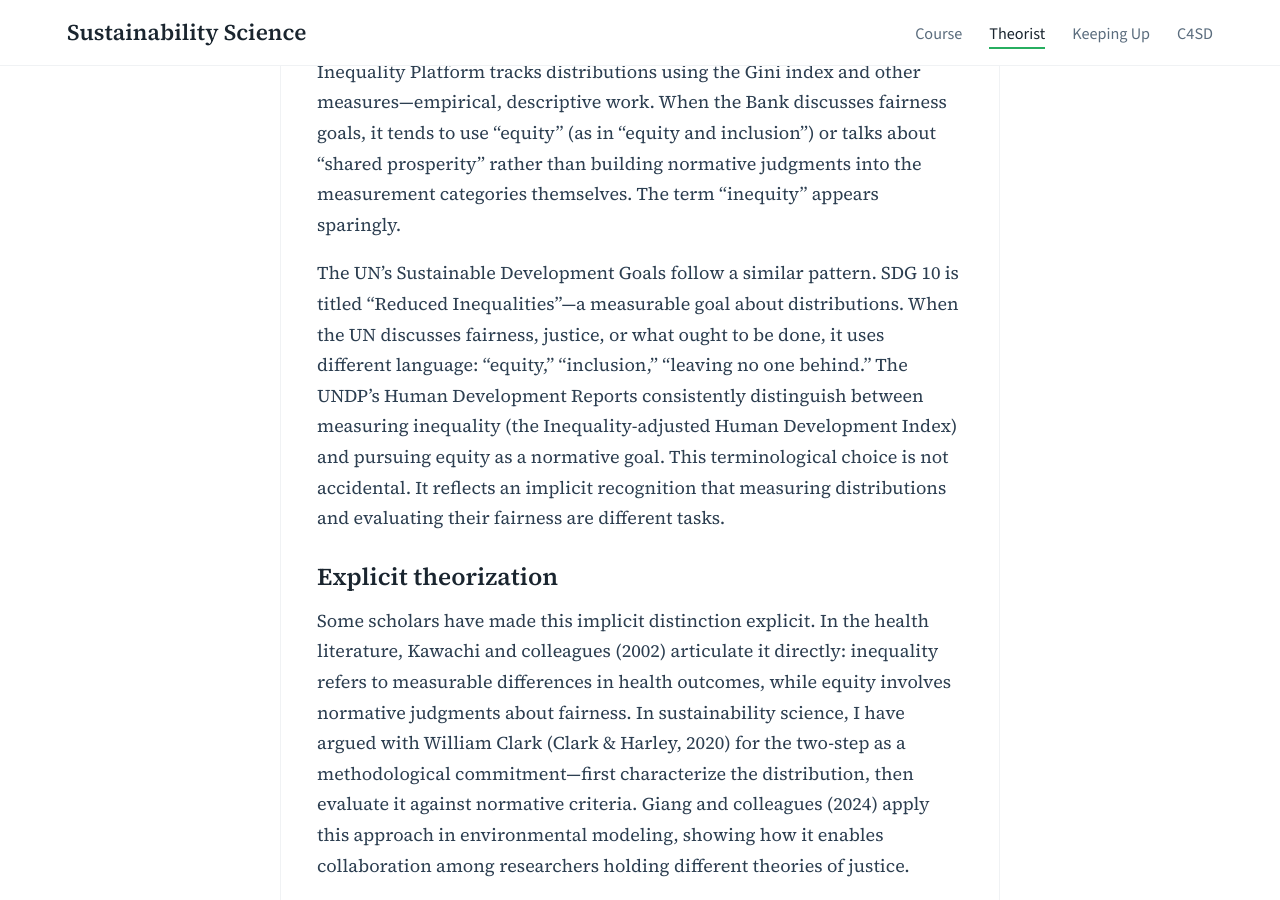
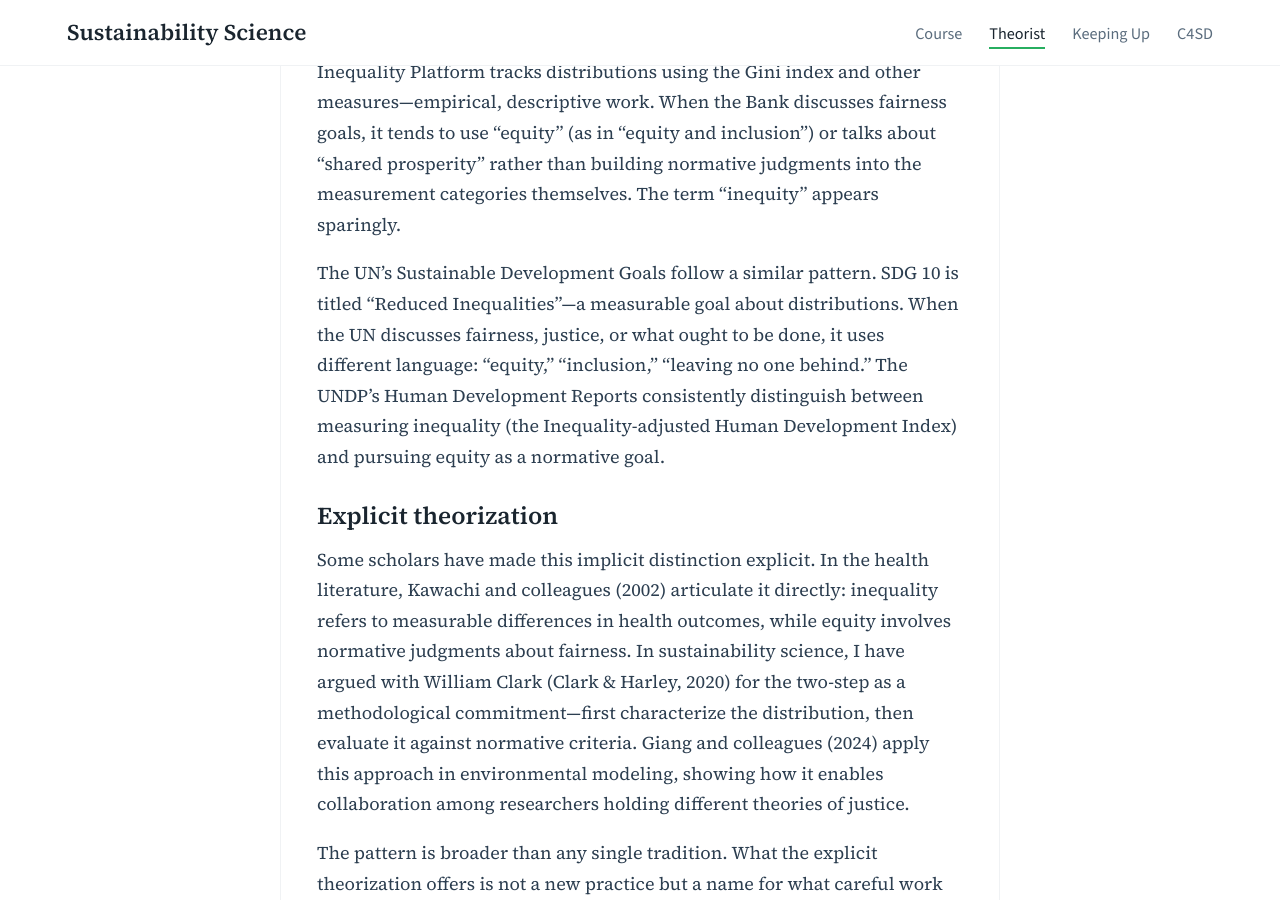
Before and after one commit to agharley/sustsci, a Jekyll site: the page built from blog/_posts/2026-01-01-inequality-inequity.md, in a window 1280 px wide and 900 px high, scrolled down 11504 px. Built offline with Jekyll 4.4.1, drawn with Linux system fonts in a browser that asks for light colours.

Commit message:
Update 2026-01-01-inequality-inequity.md

```diff
--- a/blog/_posts/2026-01-01-inequality-inequity.md
+++ b/blog/_posts/2026-01-01-inequality-inequity.md
@@ -137,7 +137,7 @@ These economists implicitly follow the two-step, though they do not theorize it
 
 The World Bank is careful in its use of these terms. Its Poverty and Inequality Platform tracks distributions using the Gini index and other measures—empirical, descriptive work. When the Bank discusses fairness goals, it tends to use "equity" (as in "equity and inclusion") or talks about "shared prosperity" rather than building normative judgments into the measurement categories themselves. The term "inequity" appears sparingly.
 
-The UN's Sustainable Development Goals follow a similar pattern. SDG 10 is titled "Reduced Inequalities"—a measurable goal about distributions. When the UN discusses fairness, justice, or what ought to be done, it uses different language: "equity," "inclusion," "leaving no one behind." The UNDP's Human Development Reports consistently distinguish between measuring inequality (the Inequality-adjusted Human Development Index) and pursuing equity as a normative goal. This terminological choice is not accidental. It reflects an implicit recognition that measuring distributions and evaluating their fairness are different tasks.
+The UN's Sustainable Development Goals follow a similar pattern. SDG 10 is titled "Reduced Inequalities"—a measurable goal about distributions. When the UN discusses fairness, justice, or what ought to be done, it uses different language: "equity," "inclusion," "leaving no one behind." The UNDP's Human Development Reports consistently distinguish between measuring inequality (the Inequality-adjusted Human Development Index) and pursuing equity as a normative goal.
 
 ### Explicit theorization
 
```
